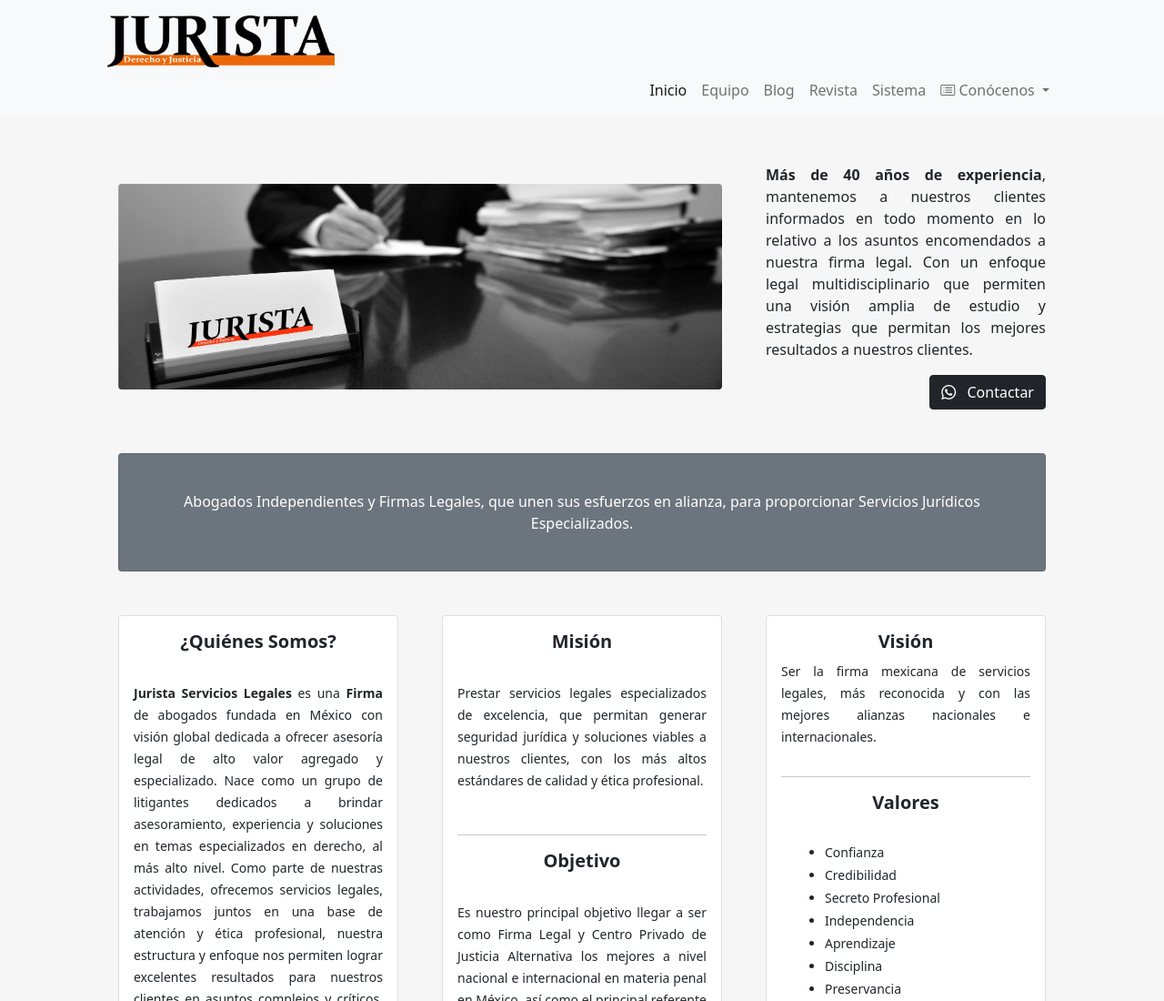
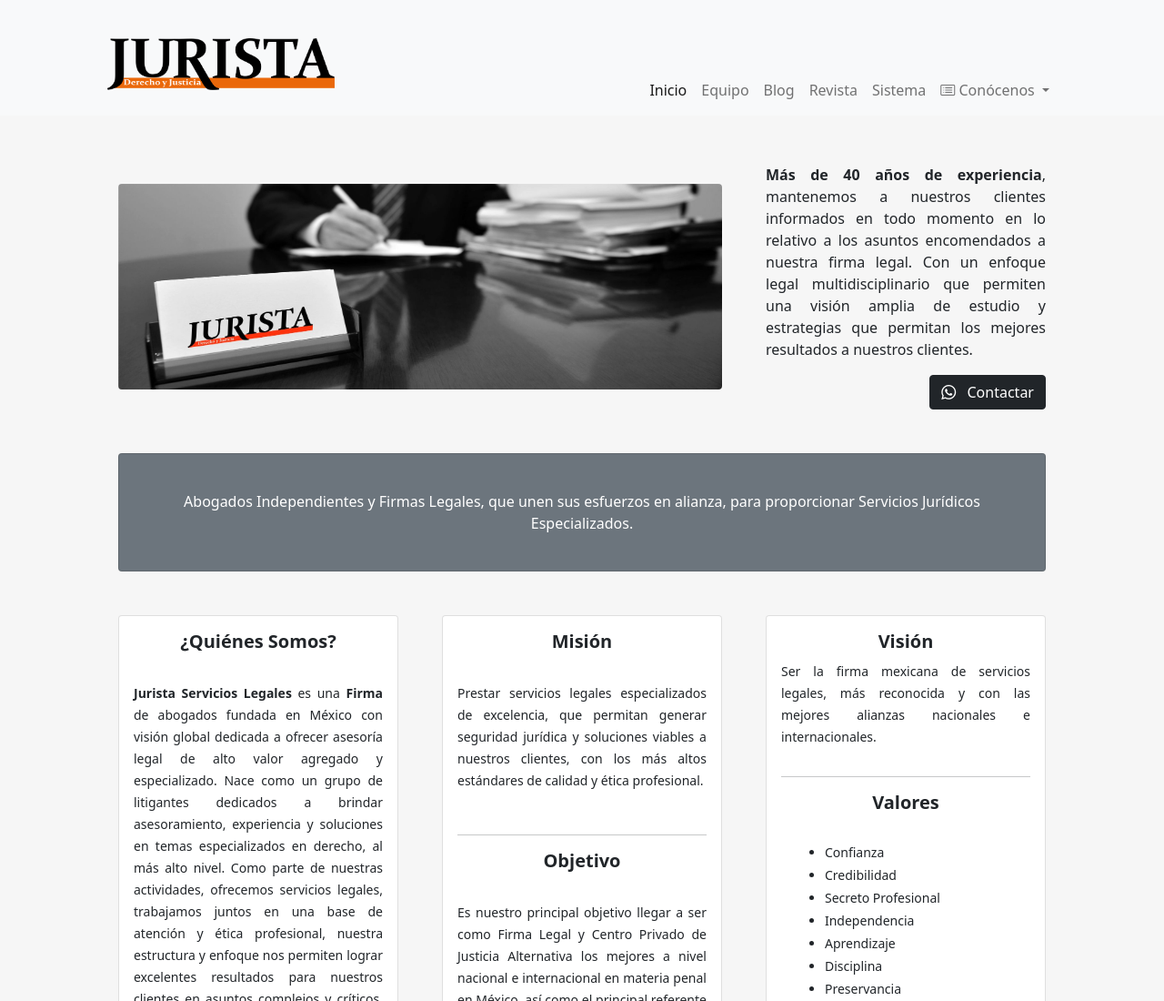
Before and after one commit to ulopez293/jurista-page-html, a plain HTML site: page index.html in a window 1280 px wide. Shown: the top 1100 px of the page at 91% size. Drawn offline with nearby package versions, Linux system fonts and the light colour scheme.

Commit message:
cambio logo posicion

```diff
--- a/index.html
+++ b/index.html
@@ -19,7 +19,7 @@
         <div class="container px-5" style="display:block;text-align: center;">
             <div class="navbar-brand">
                 <img src="assets/logo.png" class="img-fluid mt-1"
-                    style="display:block;text-align: left;min-width: 250px; max-width: 250px;"
+                    style="display:block;text-align: left;min-width: 250px; max-width: 250px; position: relative;top: 25px;"
                     alt="Jurista Servicios Legales">
             </div>
             <button class="navbar-toggler mt-3" type="button" data-bs-toggle="collapse" data-bs-target="#menu"
```
